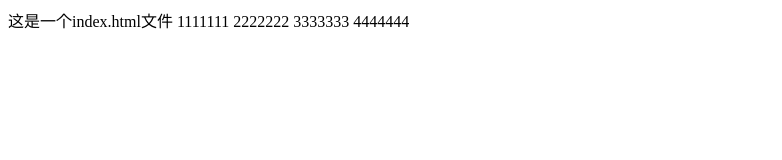
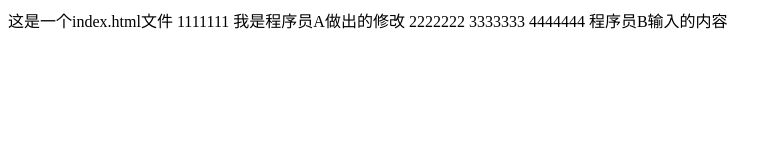
Before and after one commit to huangli112/git-demo, a plain HTML site: page index.html in a window 1280 px wide. Shown: the whole page, without its empty margins (0-782 px from the left). Drawn offline with Linux system fonts and the light colour scheme.

Commit message:
测试冲突

```diff
--- a/index.html
+++ b/index.html
@@ -6,9 +6,10 @@
 </head>
 <body>
     这是一个index.html文件
-1111111
+1111111  我是程序员A做出的修改
 2222222
 3333333
 4444444
+程序员B输入的内容
 </body>
 </html>
```
